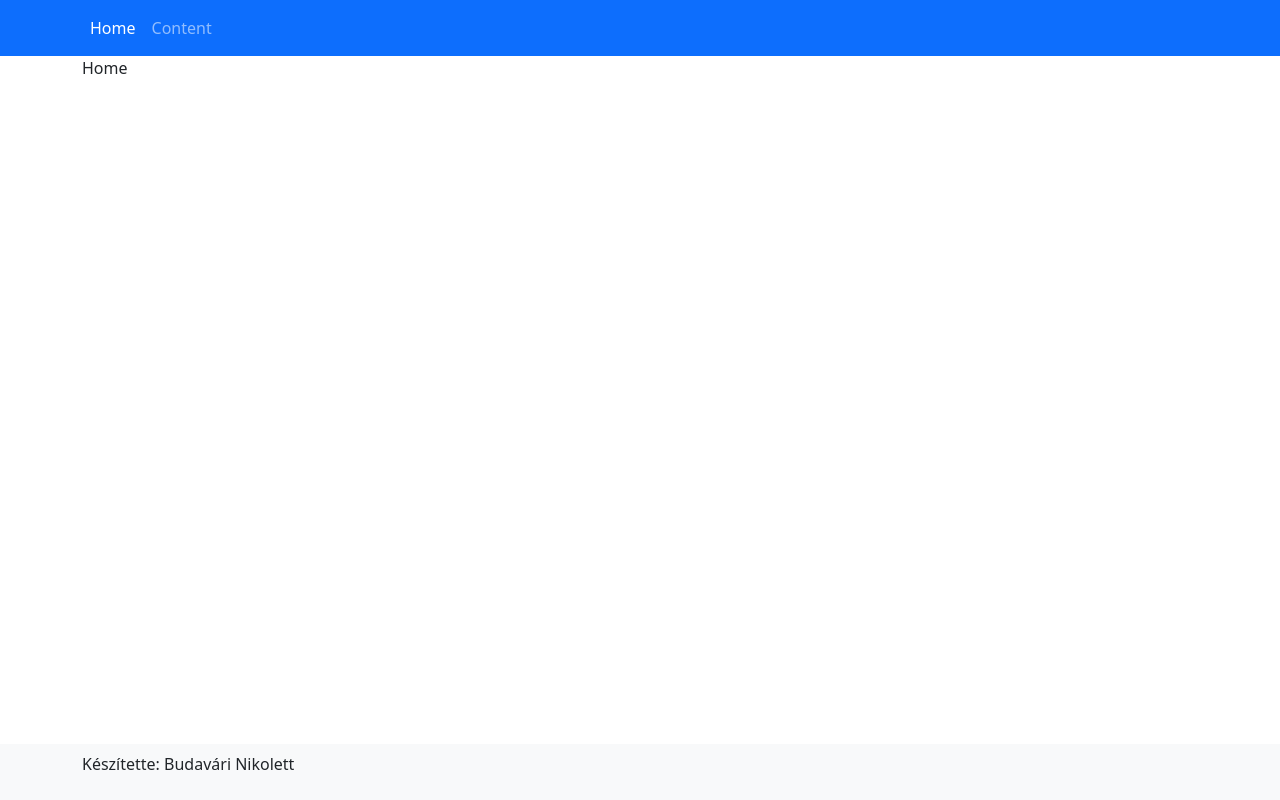
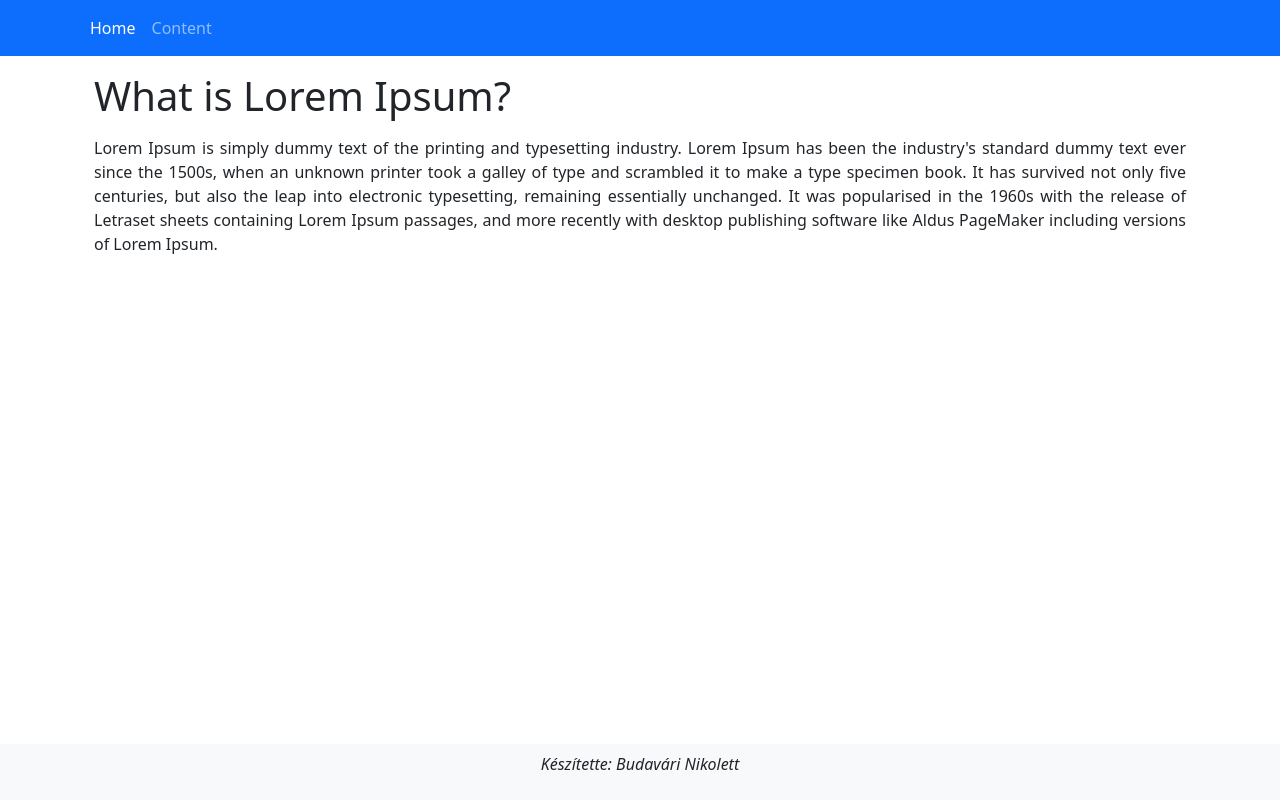
Before and after one commit to Mia2013/task, a React (Create React App) app: page /home in a window 1280 px wide. Built offline with nearby package versions, Linux system fonts and the light colour scheme.

Commit message:
add home content

```diff
--- a/src/App.css
+++ b/src/App.css
@@ -3,3 +3,8 @@ body {
   padding: 0;
   box-sizing: border-box;
 }
+
+p{
+    text-align: justify;
+    text-justify: inter-word;
+}
--- a/src/components/Footer.js
+++ b/src/components/Footer.js
@@ -4,8 +4,8 @@ import Navbar from 'react-bootstrap/Navbar';
 export default function Footer() {
   return (
     <Navbar bg="light" expand="lg"  fixed="bottom">
-      <Container>
-       <p>Készítette: Budavári Nikolett</p>
+      <Container className='d-flex justify-content-center'>
+       <p class="fst-italic fw-lighter">Készítette: Budavári Nikolett</p>
       </Container>
     </Navbar>
   );
--- a/src/components/Navbar.js
+++ b/src/components/Navbar.js
@@ -5,7 +5,7 @@ import { NavLink } from "react-router-dom";
 
 export default function BasicNavbar() {
   return (
-    <Navbar bg="primary" expand="lg" variant="dark">
+    <Navbar bg="primary" variant="dark">
       <Container>
         <Navbar.Collapse id="basic-navbar-nav">
           <Nav className="me-auto">
--- a/src/pages/Home.js
+++ b/src/pages/Home.js
@@ -1,3 +1,22 @@
+import Container from "react-bootstrap/esm/Container";
+
 export default function Home() {
-  return <>Home</>;
+  return (
+    <Container>
+      <h1 className="my-3">What is Lorem Ipsum?</h1>
+      <div>
+        <p>
+          Lorem Ipsum is simply dummy text of the printing and typesetting
+          industry. Lorem Ipsum has been the industry's standard dummy text ever
+          since the 1500s, when an unknown printer took a galley of type and
+          scrambled it to make a type specimen book. It has survived not only
+          five centuries, but also the leap into electronic typesetting,
+          remaining essentially unchanged. It was popularised in the 1960s with
+          the release of Letraset sheets containing Lorem Ipsum passages, and
+          more recently with desktop publishing software like Aldus PageMaker
+          including versions of Lorem Ipsum.
+        </p>
+      </div>
+    </Container>
+  );
 }
```
